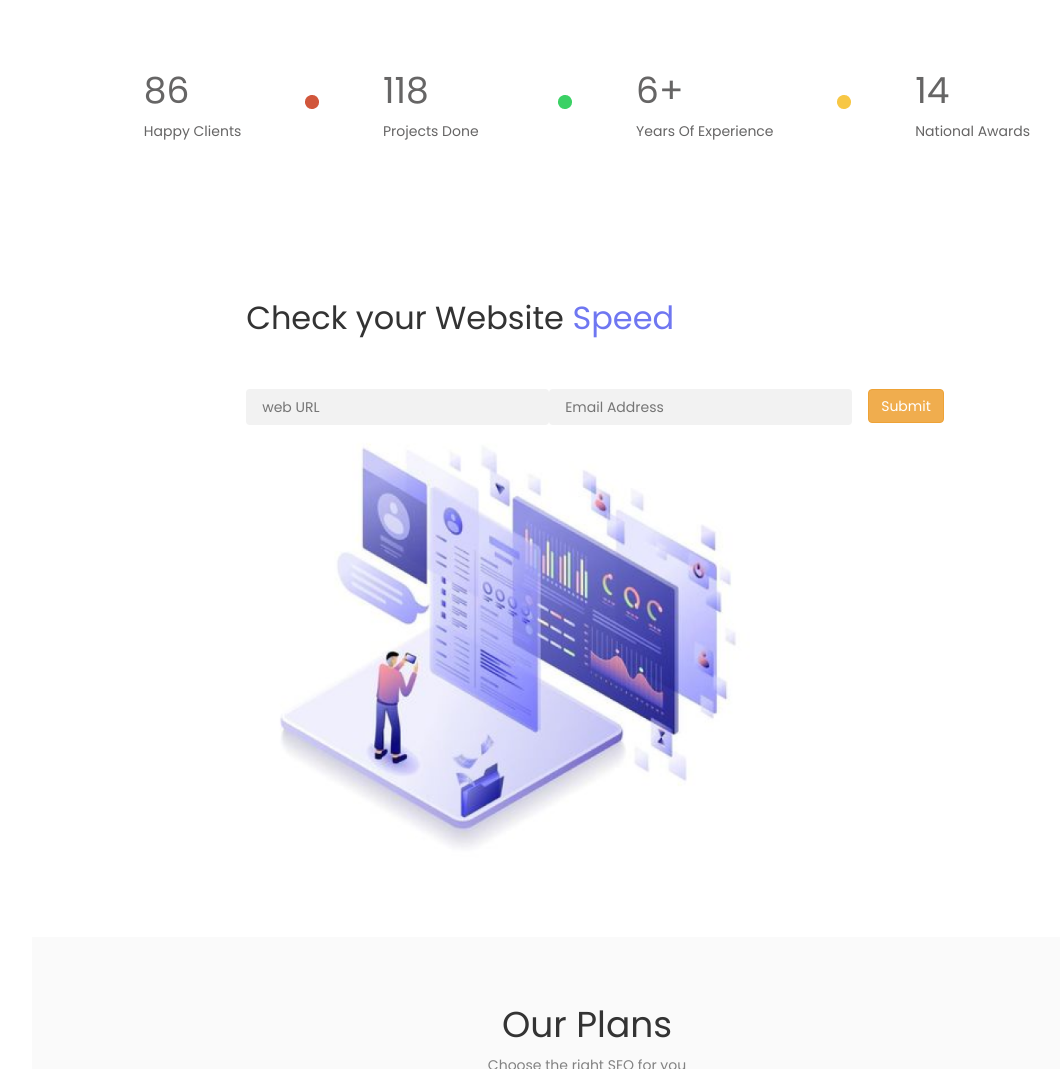
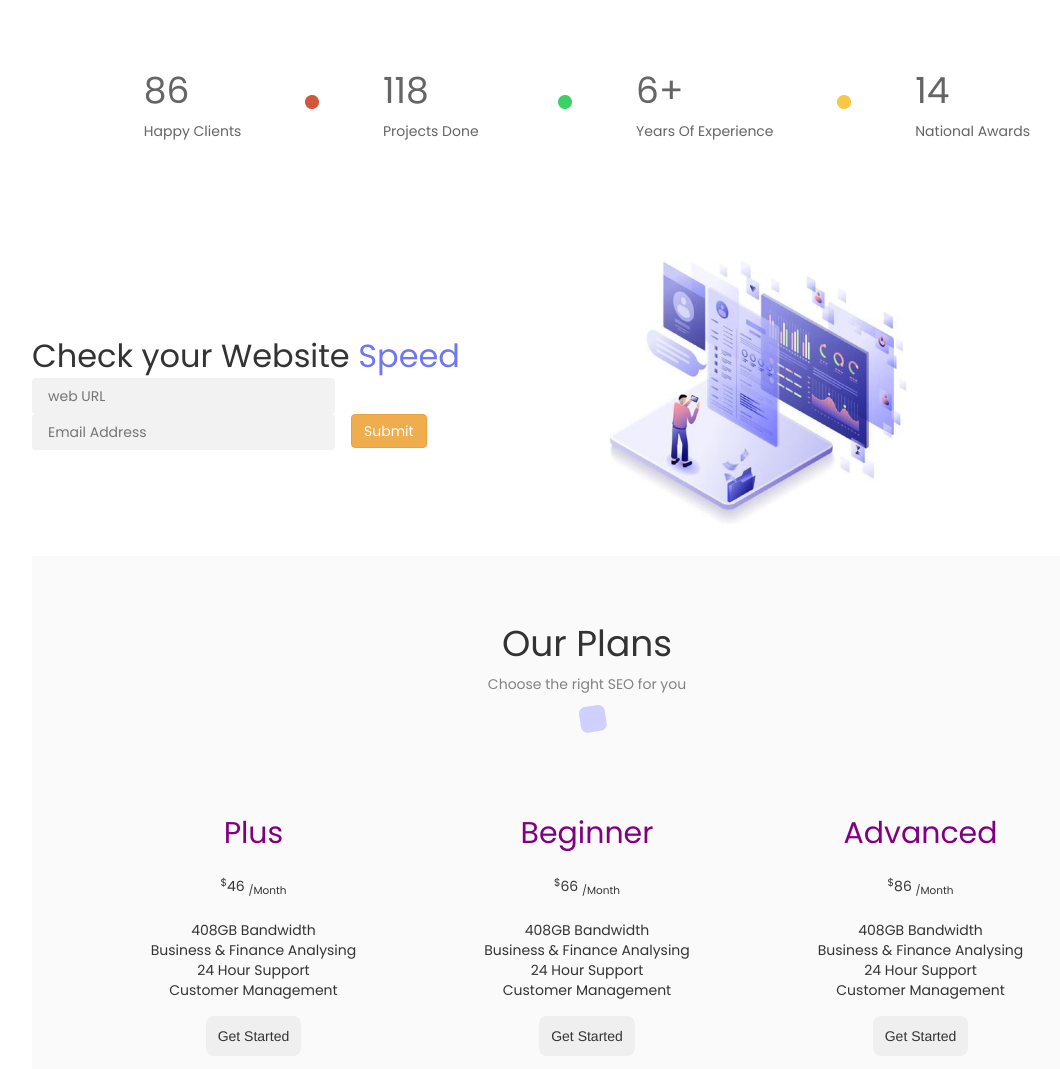
Before and after one commit to swatiitobuz/SEO-Homepage, a website: page index.html in a window 1280 px wide. Shown: the part 3803-4872 px from the top of the page, without its empty margins (53-1113 px from the left). Drawn offline with nearby package versions, Linux system fonts and the light colour scheme.

Commit message:
commited

```diff
--- a/index.html
+++ b/index.html
@@ -268,17 +268,17 @@
                 </div>
         </section>
         <section>
-            <div class="aside6 w-100 d-flex flex-wrap align-items-center justify-content-evenly mb-5">
-                <img class="rectangle929" src="./images/Rectangle 929.png" alt="">
-                <div class="d-flex flex-column ps-3 pt-5">
+            <div class="aside6 d-flex align-items-center justify-content-evenly">
+                <div class="d-flex flex-column">
                     <div class="fs-2">Check your Website<span>&nbsp;Speed</span></div>
-                        <form name="form1" class="d-flex pt-5 flex-wrap">
+                        <div><form name="form1" class="d-flex flex-wrap">
                             <div><input name="text1" class="inputType px-3 py-2" type="url" name="webURL" id="webUrl" placeholder="web URL" required onsubmit="validWebURL()"></div>
                             <div><input name="text2" class="inputType  px-3 py-2" type="email" name="emailAddress" id="mail.id" placeholder="Email Address" required onsubmit="validEmail()"></div>
                             <div><input type="submit" class="btn btn-warning ms-3" onclick="myFunction()"></input></div>
                         </form>
-                </div>
-                <div><img class="image33" src="./images/image 33.png" alt="" onmouseover="backgroundEnhance(this)" onmouseout="backgroundReduce(this)"></div>
+                    </div>
+                    </div>
+                <div><img class="image33 img-fluid" src="./images/image 33.png" alt="" onmouseover="backgroundEnhance(this)" onmouseout="backgroundReduce(this)"></div>
             </div>
         </section>
         <img class="rectangle933" src="./images/Rectangle 933.png" alt="">
--- a/style.css
+++ b/style.css
@@ -111,8 +111,8 @@ span {
 }
 
 .image33 {
-    height: 80%;
-    width: 80%;
+    height: 70%;
+    width: 70%;
 }
 .image32{
     height: 90%;
```
